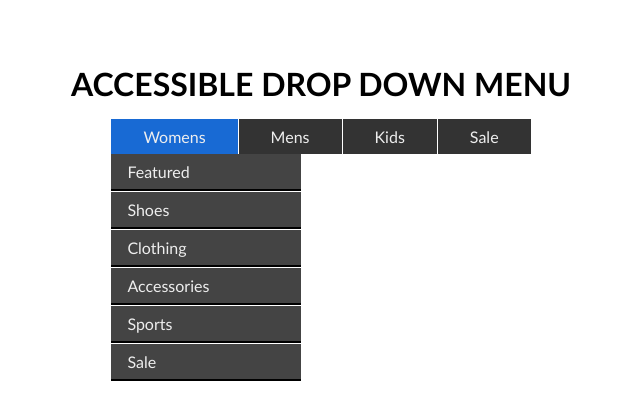
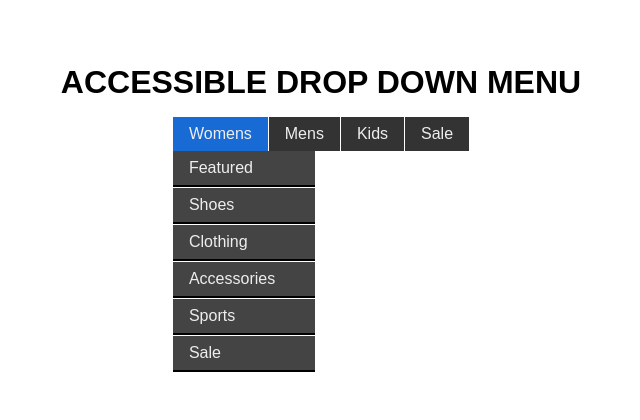
Before and after one commit to maktubhelou/vue-assignment3-accessible-menu, a Vue app: page /#/ in a window 1280 px wide. Both pictures are taken after a click on the link "Womens". Shown: the top 420 px of the page, without its empty margins (319-959 px from the left). Built offline with nearby package versions, Linux system fonts and the light colour scheme.

Commit message:
changed styling

```diff
--- a/src/assets/css/main.scss
+++ b/src/assets/css/main.scss
@@ -11,7 +11,7 @@
 }
 
 body {
-    font-family: 'calibri', sans-serif;
+    font-family: 'Avenir', sans-serif;
 }
 
 h1 {
@@ -49,7 +49,7 @@ nav ul {
 .access-menu a {
     color: #eee;
     display: block;
-    padding: .5em 2em;
+    padding: .5em 1em;
     text-decoration: none;
     -webkit-transition: all .2s linear;
     -moz-transition: all .2s linear;
@@ -83,11 +83,11 @@ nav ul {
     }
 }
 
-.access-submenu>li+li {
+.access-submenu>a+a {
     border-top: solid 1px #fff;
 }
 
-.access-submenu>li :last-child {
+.access-submenu>a {
     border-bottom: solid 2px #000;
 }
 
--- a/src/components/Menu.vue
+++ b/src/components/Menu.vue
@@ -6,7 +6,7 @@
             <li v-for="(value, key) in menu" :key="key">
                 <a href="#" v-shortkey.focus="[value.shortcut]">{{ key }}</a>
                 <ul class="access-submenu">
-                  <li v-for="item in value.items" :key="item" href="#"><a> {{item}} </a></li>
+                  <a v-for="item in value.items" :key="item" href="#"><li> {{item}} </li></a>
                 </ul>
             </li>
         </ul>
```
